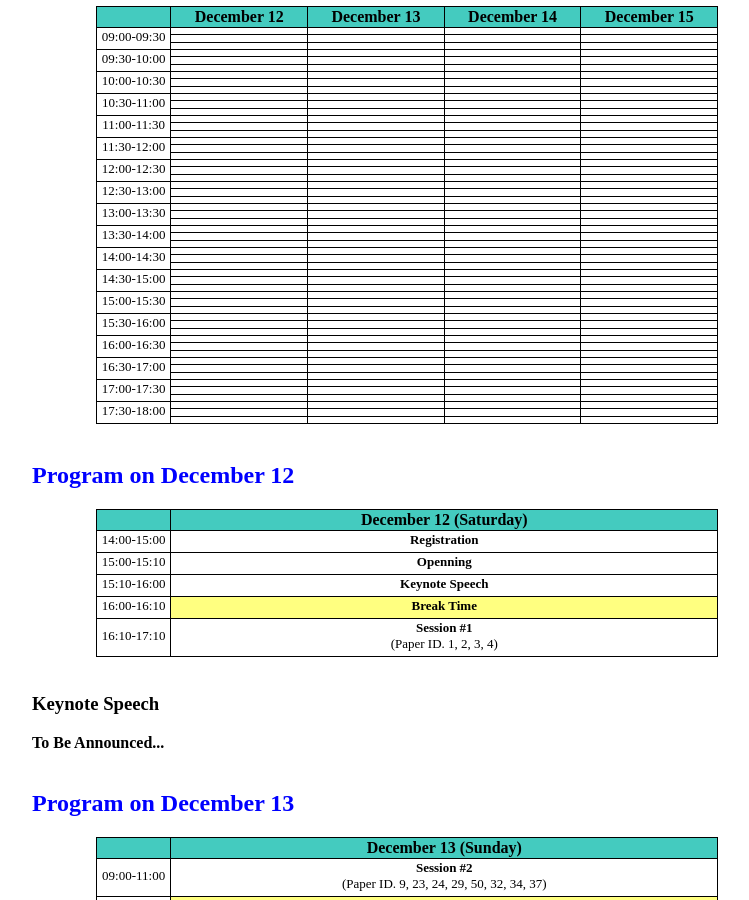
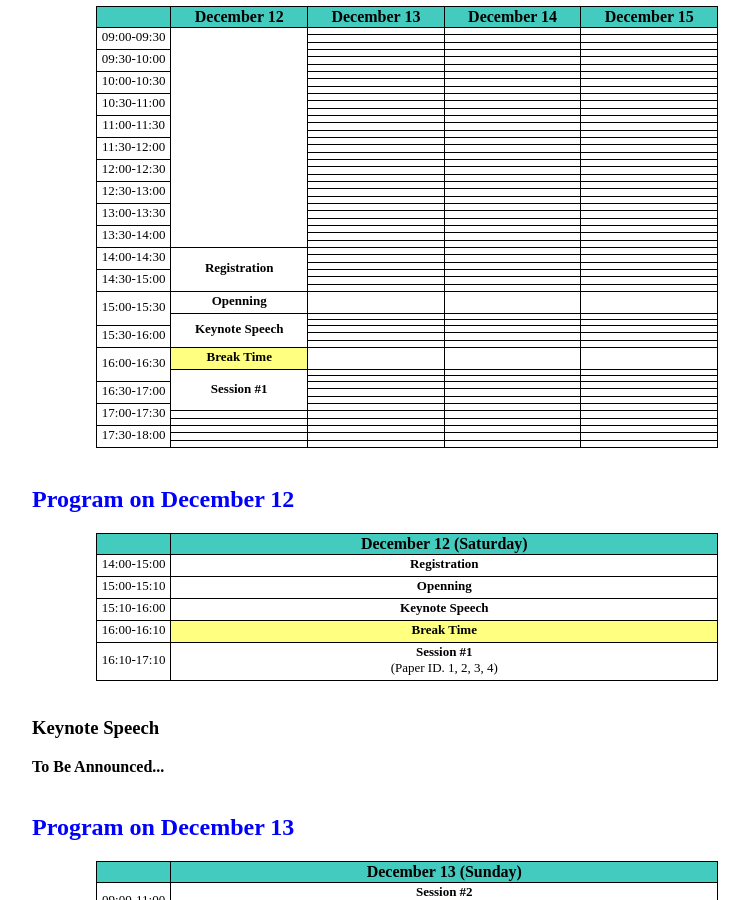
Before and after one commit to icea-conf/2020, a Jekyll site: the page built from program/index.html, in a window 1280 px wide and 900 px high, scrolled down 793 px. Shown: the whole window, without its empty margins (233-982 px from the left). Built offline with Jekyll 4.4.1, drawn with Linux system fonts in a browser that asks for light colours.

Commit message:
Update index.html

```diff
--- a/program/index.html
+++ b/program/index.html
@@ -209,7 +209,7 @@ title: ACM ICEA 2020
                               <td class="tcontent4" rowspan="3">
                                    09:00-09:30
                               </td>
-                              <td class="tcontent4"></td>
+                              <td class="tcontent4" rowspan="30"></td>
                               <td class="tcontent4"></td>
                               <td class="tcontent4"></td>
                               <td class="tcontent4"></td>
@@ -218,10 +218,8 @@ title: ACM ICEA 2020
                               <td class="tcontent4"></td>
                               <td class="tcontent4"></td>
                               <td class="tcontent4"></td>
-                              <td class="tcontent4"></td>
                          </tr>
                          <tr>
-                              <td class="tcontent4"></td>
                               <td class="tcontent4"></td>
                               <td class="tcontent4"></td>
                               <td class="tcontent4"></td>
@@ -233,16 +231,13 @@ title: ACM ICEA 2020
                               <td class="tcontent4"></td>
                               <td class="tcontent4"></td>
                               <td class="tcontent4"></td>
-                              <td class="tcontent4"></td>
                          </tr>
                          <tr>
                               <td class="tcontent4"></td>
                               <td class="tcontent4"></td>
                               <td class="tcontent4"></td>
-                              <td class="tcontent4"></td>
                          </tr>
                          <tr>
-                              <td class="tcontent4"></td>
                               <td class="tcontent4"></td>
                               <td class="tcontent4"></td>
                               <td class="tcontent4"></td>
@@ -254,16 +249,13 @@ title: ACM ICEA 2020
                               <td class="tcontent4"></td>
                               <td class="tcontent4"></td>
                               <td class="tcontent4"></td>
-                              <td class="tcontent4"></td>
                          </tr>
                          <tr>
                               <td class="tcontent4"></td>
                               <td class="tcontent4"></td>
                               <td class="tcontent4"></td>
-                              <td class="tcontent4"></td>
                          </tr>
                          <tr>
-                              <td class="tcontent4"></td>
                               <td class="tcontent4"></td>
                               <td class="tcontent4"></td>
                               <td class="tcontent4"></td>
@@ -275,16 +267,13 @@ title: ACM ICEA 2020
                               <td class="tcontent4"></td>
                               <td class="tcontent4"></td>
                               <td class="tcontent4"></td>
-                              <td class="tcontent4"></td>
                          </tr>
                          <tr>
                               <td class="tcontent4"></td>
                               <td class="tcontent4"></td>
                               <td class="tcontent4"></td>
-                              <td class="tcontent4"></td>
                          </tr>
                          <tr>
-                              <td class="tcontent4"></td>
                               <td class="tcontent4"></td>
                               <td class="tcontent4"></td>
                               <td class="tcontent4"></td>
@@ -296,16 +285,13 @@ title: ACM ICEA 2020
                               <td class="tcontent4"></td>
                               <td class="tcontent4"></td>
                               <td class="tcontent4"></td>
-                              <td class="tcontent4"></td>
                          </tr>
                          <tr>
                               <td class="tcontent4"></td>
                               <td class="tcontent4"></td>
                               <td class="tcontent4"></td>
-                              <td class="tcontent4"></td>
                          </tr>
                          <tr>
-                              <td class="tcontent4"></td>
                               <td class="tcontent4"></td>
                               <td class="tcontent4"></td>
                               <td class="tcontent4"></td>
@@ -317,16 +303,13 @@ title: ACM ICEA 2020
                               <td class="tcontent4"></td>
                               <td class="tcontent4"></td>
                               <td class="tcontent4"></td>
-                              <td class="tcontent4"></td>
                          </tr>
                          <tr>
                               <td class="tcontent4"></td>
                               <td class="tcontent4"></td>
                               <td class="tcontent4"></td>
-                              <td class="tcontent4"></td>
                          </tr>
                          <tr>
-                              <td class="tcontent4"></td>
                               <td class="tcontent4"></td>
                               <td class="tcontent4"></td>
                               <td class="tcontent4"></td>
@@ -338,16 +321,13 @@ title: ACM ICEA 2020
                               <td class="tcontent4"></td>
                               <td class="tcontent4"></td>
                               <td class="tcontent4"></td>
-                              <td class="tcontent4"></td>
                          </tr>
                          <tr>
                               <td class="tcontent4"></td>
                               <td class="tcontent4"></td>
                               <td class="tcontent4"></td>
-                              <td class="tcontent4"></td>
                          </tr>
                          <tr>
-                              <td class="tcontent4"></td>
                               <td class="tcontent4"></td>
                               <td class="tcontent4"></td>
                               <td class="tcontent4"></td>
@@ -359,16 +339,13 @@ title: ACM ICEA 2020
                               <td class="tcontent4"></td>
                               <td class="tcontent4"></td>
                               <td class="tcontent4"></td>
-                              <td class="tcontent4"></td>
                          </tr>
                          <tr>
                               <td class="tcontent4"></td>
                               <td class="tcontent4"></td>
                               <td class="tcontent4"></td>
-                              <td class="tcontent4"></td>
                          </tr>
                          <tr>
-                              <td class="tcontent4"></td>
                               <td class="tcontent4"></td>
                               <td class="tcontent4"></td>
                               <td class="tcontent4"></td>
@@ -380,16 +357,13 @@ title: ACM ICEA 2020
                               <td class="tcontent4"></td>
                               <td class="tcontent4"></td>
                               <td class="tcontent4"></td>
-                              <td class="tcontent4"></td>
                          </tr>
                          <tr>
                               <td class="tcontent4"></td>
                               <td class="tcontent4"></td>
                               <td class="tcontent4"></td>
-                              <td class="tcontent4"></td>
                          </tr>
                          <tr>
-                              <td class="tcontent4"></td>
                               <td class="tcontent4"></td>
                               <td class="tcontent4"></td>
                               <td class="tcontent4"></td>
@@ -401,10 +375,8 @@ title: ACM ICEA 2020
                               <td class="tcontent4"></td>
                               <td class="tcontent4"></td>
                               <td class="tcontent4"></td>
-                              <td class="tcontent4"></td>
                          </tr>
                          <tr>
-                              <td class="tcontent4"></td>
                               <td class="tcontent4"></td>
                               <td class="tcontent4"></td>
                               <td class="tcontent4"></td>
@@ -413,13 +385,14 @@ title: ACM ICEA 2020
                               <td class="tcontent4"></td>
                               <td class="tcontent4"></td>
                               <td class="tcontent4"></td>
-                              <td class="tcontent4"></td>
                          </tr>
                          <tr>
                               <td class="tcontent4" rowspan="3">
                                    14:00-14:30
                               </td>
-                              <td class="tcontent4"></td>
+                              <td class="tcontent4" rowspan="6">
+                                   <b>Registration</b>
+                              </td>
                               <td class="tcontent4"></td>
                               <td class="tcontent4"></td>
                               <td class="tcontent4"></td>
@@ -428,10 +401,8 @@ title: ACM ICEA 2020
                               <td class="tcontent4"></td>
                               <td class="tcontent4"></td>
                               <td class="tcontent4"></td>
-                              <td class="tcontent4"></td>
                          </tr>
                          <tr>
-                              <td class="tcontent4"></td>
                               <td class="tcontent4"></td>
                               <td class="tcontent4"></td>
                               <td class="tcontent4"></td>
@@ -443,10 +414,8 @@ title: ACM ICEA 2020
                               <td class="tcontent4"></td>
                               <td class="tcontent4"></td>
                               <td class="tcontent4"></td>
-                              <td class="tcontent4"></td>
                          </tr>
                          <tr>
-                              <td class="tcontent4"></td>
                               <td class="tcontent4"></td>
                               <td class="tcontent4"></td>
                               <td class="tcontent4"></td>
@@ -455,25 +424,27 @@ title: ACM ICEA 2020
                               <td class="tcontent4"></td>
                               <td class="tcontent4"></td>
                               <td class="tcontent4"></td>
-                              <td class="tcontent4"></td>
                          </tr>
                          <tr>
                               <td class="tcontent4" rowspan="3">
                                    15:00-15:30
                               </td>
-                              <td class="tcontent4"></td>
+                              <td class="tcontent4">
+                                   <b>Openning</b>
+                              </td>
                               <td class="tcontent4"></td>
                               <td class="tcontent4"></td>
                               <td class="tcontent4"></td>
                          </tr>
                          <tr>
-                              <td class="tcontent4"></td>
+                              <td class="tcontent4" rowspan="5">
+                                   <b>Keynote Speech</b>
+                              </td>
                               <td class="tcontent4"></td>
                               <td class="tcontent4"></td>
                               <td class="tcontent4"></td>
                          </tr>
                          <tr>
-                              <td class="tcontent4"></td>
                               <td class="tcontent4"></td>
                               <td class="tcontent4"></td>
                               <td class="tcontent4"></td>
@@ -485,10 +456,8 @@ title: ACM ICEA 2020
                               <td class="tcontent4"></td>
                               <td class="tcontent4"></td>
                               <td class="tcontent4"></td>
-                              <td class="tcontent4"></td>
                          </tr>
                          <tr>
-                              <td class="tcontent4"></td>
                               <td class="tcontent4"></td>
                               <td class="tcontent4"></td>
                               <td class="tcontent4"></td>
@@ -497,25 +466,27 @@ title: ACM ICEA 2020
                               <td class="tcontent4"></td>
                               <td class="tcontent4"></td>
                               <td class="tcontent4"></td>
-                              <td class="tcontent4"></td>
                          </tr>
                          <tr>
                               <td class="tcontent4" rowspan="3">
                                    16:00-16:30
                               </td>
-                              <td class="tcontent4"></td>
+                              <td class="tcontent5">
+                                   <b>Break Time</b>
+                              </td>
                               <td class="tcontent4"></td>
                               <td class="tcontent4"></td>
                               <td class="tcontent4"></td>
                          </tr>
                          <tr>
-                              <td class="tcontent4"></td>
+                              <td class="tcontent4" rowspan="6">
+                                   <b>Session #1</b>
+                              </td>
                               <td class="tcontent4"></td>
                               <td class="tcontent4"></td>
                               <td class="tcontent4"></td>
                          </tr>
                          <tr>
-                              <td class="tcontent4"></td>
                               <td class="tcontent4"></td>
                               <td class="tcontent4"></td>
                               <td class="tcontent4"></td>
@@ -527,10 +498,8 @@ title: ACM ICEA 2020
                               <td class="tcontent4"></td>
                               <td class="tcontent4"></td>
                               <td class="tcontent4"></td>
-                              <td class="tcontent4"></td>
                          </tr>
                          <tr>
-                              <td class="tcontent4"></td>
                               <td class="tcontent4"></td>
                               <td class="tcontent4"></td>
                               <td class="tcontent4"></td>
@@ -539,13 +508,11 @@ title: ACM ICEA 2020
                               <td class="tcontent4"></td>
                               <td class="tcontent4"></td>
                               <td class="tcontent4"></td>
-                              <td class="tcontent4"></td>
                          </tr>
                          <tr>
                               <td class="tcontent4" rowspan="3">
                                    17:00-17:30
                               </td>
-                              <td class="tcontent4"></td>
                               <td class="tcontent4"></td>
                               <td class="tcontent4"></td>
                               <td class="tcontent4"></td>
```
